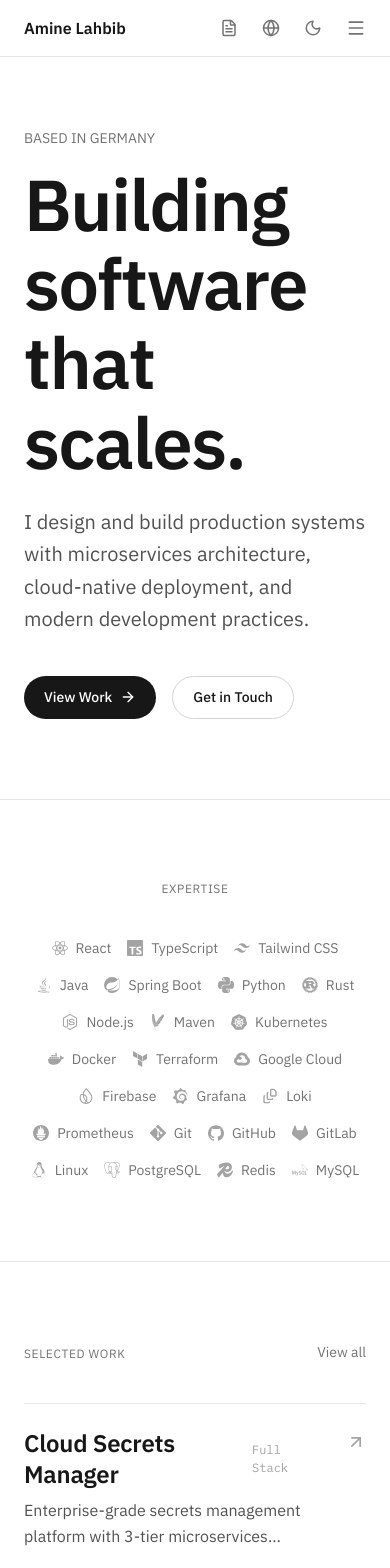
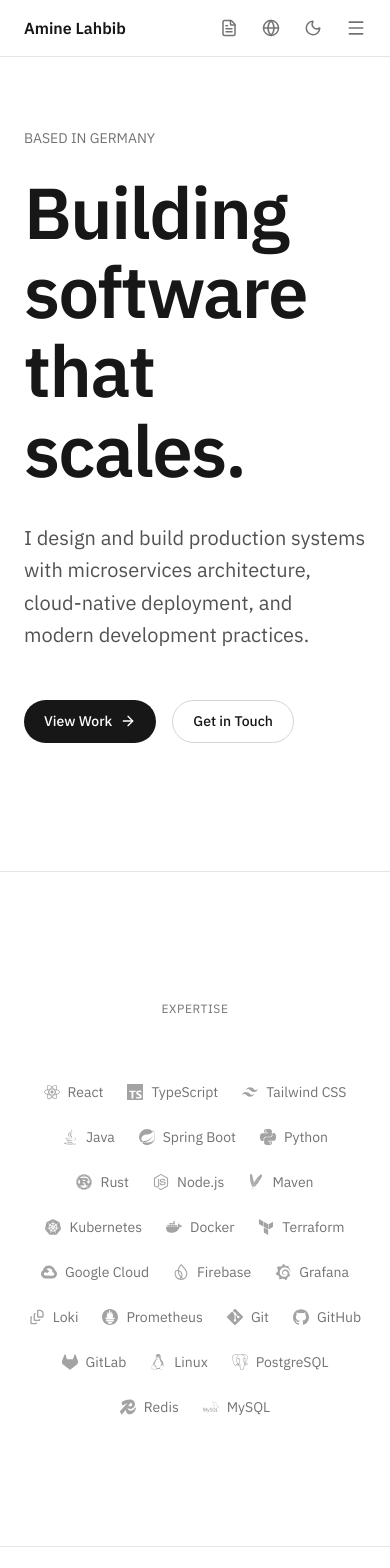
Before and after one commit to aminlahbib/devfolio, a React (Vite) app: page /#/ in a window 390 px wide. Shown: the top 1568 px of the page. Built offline with nearby package versions, Linux system fonts and the light colour scheme.

Commit message:
making Expertise section responsive

```diff
--- a/pages/Home.tsx
+++ b/pages/Home.tsx
@@ -1,4 +1,4 @@
-import React, { useEffect, useState } from 'react';
+import React, { useEffect, useState, useMemo } from 'react';
 import { Link } from 'react-router-dom';
 import { motion } from 'framer-motion';
 import { ArrowRight, ArrowUpRight, FileStack } from 'lucide-react';
@@ -17,12 +17,62 @@ import { useLanguage } from '../contexts/LanguageContext';
 
 const Home: React.FC = () => {
   const [featuredProjects, setFeaturedProjects] = useState<Project[]>([]);
+  const [allProjects, setAllProjects] = useState<Project[]>([]);
   const { t } = useLanguage();
+
+  // Map technology display names to project tag names
+  const getTagForTechnology = (tech: string, projects: Project[]): string | null => {
+    const techLower = tech.toLowerCase();
+
+    // Get all unique tags from projects
+    const allTags = new Set<string>();
+    projects.forEach(p => p.tags.forEach(t => allTags.add(t)));
+
+    // Try exact match first
+    for (const tag of allTags) {
+      if (tag.toLowerCase() === techLower) {
+        return tag;
+      }
+    }
+
+    // Try partial match (e.g., "React" matches "React 18")
+    for (const tag of allTags) {
+      const tagLower = tag.toLowerCase();
+      // Check if tech name is at the start of tag (e.g., "react" matches "react 18")
+      if (tagLower.startsWith(techLower) || tagLower.includes(techLower)) {
+        // Additional check to avoid false matches
+        const words = tagLower.split(/\s+/);
+        if (words[0] === techLower || words.some(w => w === techLower)) {
+          return tag;
+        }
+      }
+    }
+
+    // Special mappings for common variations
+    const mappings: Record<string, string> = {
+      'tailwind css': 'Tailwind CSS',
+      'node.js': 'Node.js',
+      'spring boot': 'Spring Boot',
+      'google cloud': 'GCP',
+      'postgresql': 'PostgreSQL',
+    };
+
+    if (mappings[techLower]) {
+      for (const tag of allTags) {
+        if (tag.toLowerCase().includes(mappings[techLower].toLowerCase())) {
+          return tag;
+        }
+      }
+    }
+
+    return null;
+  };
 
   useEffect(() => {
     const fetchProjects = async () => {
       const response = await projectService.getAll();
       if (response.success && response.data) {
+        setAllProjects(response.data);
         const featured = response.data.filter(p => p.featured).slice(0, 3);
         setFeaturedProjects(featured);
 
@@ -95,22 +145,22 @@ const Home: React.FC = () => {
       />
 
       {/* Hero */}
-      <section className="pt-32 pb-20 px-6">
+      <section className="pt-32 pb-32 px-6">
         <div className="max-w-5xl mx-auto">
         <motion.div
           initial={{ opacity: 0, y: 20 }}
           animate={{ opacity: 1, y: 0 }}
             transition={{ duration: 0.5 }}
           >
-            <p className="text-caption text-neutral-500 dark:text-neutral-400 mb-4">
+            <p className="text-caption text-neutral-500 dark:text-neutral-400 mb-6">
               {t('home.role')}
             </p>
 
-            <h1 className="text-display text-neutral-900 dark:text-white mb-6 max-w-3xl">
+            <h1 className="text-display text-neutral-900 dark:text-white mb-8 max-w-3xl">
               {t('home.title')}
             </h1>
 
-            <p className="text-xl text-neutral-600 dark:text-neutral-400 max-w-2xl mb-10 leading-relaxed">
+            <p className="text-xl text-neutral-600 dark:text-neutral-400 max-w-2xl mb-12 leading-relaxed">
               {t('home.subtitle')}
             </p>
 
@@ -134,7 +184,7 @@ const Home: React.FC = () => {
       </section>
 
       {/* Expertise */}
-      <section className="py-20 px-6 border-t border-neutral-200 dark:border-neutral-800">
+      <section className="py-32 px-6 border-t border-neutral-200 dark:border-neutral-800">
         <div className="max-w-5xl mx-auto">
           <motion.div
             initial={{ opacity: 0 }}
@@ -142,13 +192,25 @@ const Home: React.FC = () => {
             viewport={{ once: true }}
             transition={{ duration: 0.5 }}
           >
-            <h2 className="text-small text-neutral-500 dark:text-neutral-400 uppercase tracking-wider mb-10 text-center">
+            <h2 className="text-small text-neutral-500 dark:text-neutral-400 uppercase tracking-wider mb-16 text-center">
               {t('home.expertise')}
             </h2>
 
-            <div className="flex flex-wrap justify-center gap-4 md:gap-6">
+            <div className="flex flex-wrap justify-center gap-6 md:gap-8">
               {technologies.map((tech, index) => {
                 const TechIcon = technologyIcons[tech];
+                const tagForTech = getTagForTechnology(tech, allProjects);
+                const hasProjects = tagForTech !== null;
+
+                const content = (
+                  <div className={`text-caption text-neutral-500 dark:text-neutral-400 transition-all duration-200 hover:text-neutral-900 dark:hover:text-white hover:translate-x-1 flex items-center gap-2 ${hasProjects ? 'cursor-pointer' : 'cursor-default'}`}>
+                    {TechIcon && (
+                      <TechIcon size={16} className="text-neutral-400 dark:text-neutral-500 transition-colors group-hover:text-neutral-600 dark:group-hover:text-neutral-400 flex-shrink-0" />
+                    )}
+                    <span>{tech}</span>
+                  </div>
+                );
+
                 return (
                   <motion.div
                     key={tech}
@@ -158,12 +220,16 @@ const Home: React.FC = () => {
                     transition={{ duration: 0.4, delay: index * 0.03 }}
                     className="group"
                   >
-                    <div className="text-caption text-neutral-500 dark:text-neutral-400 transition-all duration-200 hover:text-neutral-900 dark:hover:text-white hover:translate-x-1 cursor-default flex items-center gap-2">
-                      {TechIcon && (
-                        <TechIcon size={16} className="text-neutral-400 dark:text-neutral-500 transition-colors group-hover:text-neutral-600 dark:group-hover:text-neutral-400 flex-shrink-0" />
-                      )}
-                      <span>{tech}</span>
-                    </div>
+                    {hasProjects ? (
+                      <Link
+                        to={`/projects?tag=${encodeURIComponent(tagForTech)}`}
+                        className="block"
+                      >
+                        {content}
+                      </Link>
+                    ) : (
+                      content
+                    )}
                   </motion.div>
                 );
               })}
@@ -173,9 +239,9 @@ const Home: React.FC = () => {
       </section>
 
       {/* Selected Work */}
-      <section className="py-20 px-6 border-t border-neutral-200 dark:border-neutral-800">
+      <section className="py-32 px-6 border-t border-neutral-200 dark:border-neutral-800">
         <div className="max-w-5xl mx-auto">
-          <div className="flex items-end justify-between mb-10">
+          <div className="flex items-end justify-between mb-16">
             <h2 className="text-small text-neutral-500 dark:text-neutral-400 uppercase tracking-wider">
               {t('home.selectedWork')}
             </h2>
@@ -204,7 +270,7 @@ const Home: React.FC = () => {
       </section>
 
       {/* CTA */}
-      <section className="py-20 px-6 border-t border-neutral-200 dark:border-neutral-800">
+      <section className="py-32 px-6 border-t border-neutral-200 dark:border-neutral-800">
         <div className="max-w-5xl mx-auto">
           <motion.div
             initial={{ opacity: 0 }}
--- a/pages/ProjectDetail.tsx
+++ b/pages/ProjectDetail.tsx
@@ -433,44 +433,6 @@ const ProjectDetail: React.FC = () => {
                 </div>
               </div>
 
-              {/* Quick Links */}
-              <div>
-                <h2 className="text-xs font-medium text-neutral-500 dark:text-neutral-400 uppercase tracking-wider mb-5">
-                  {t('projectDetail.links')}
-                </h2>
-                <div className="space-y-2">
-                  {project.repoUrl && (
-                    <a
-                      href={project.repoUrl}
-                      target="_blank"
-                      rel="noopener noreferrer"
-                      className="flex items-center gap-2 text-sm text-neutral-600 dark:text-neutral-400 hover:text-neutral-900 dark:hover:text-white transition-colors"
-                    >
-                      <Github size={16} />
-                      {t('projectDetail.githubRepository')}
-                    </a>
-                  )}
-                  {project.demoUrl && (
-                    <a
-                      href={project.demoUrl}
-                      target="_blank"
-                      rel="noopener noreferrer"
-                      className="flex items-center gap-2 text-sm text-neutral-600 dark:text-neutral-400 hover:text-neutral-900 dark:hover:text-white transition-colors"
-                    >
-                      <ExternalLink size={16} />
-                      {t('projectDetail.liveDemo')}
-                    </a>
-                  )}
-                  <Link
-                    to="/contact"
-                    state={{ subject: `Demo Request: ${project.title}` }}
-                    className="flex items-center gap-2 text-sm text-blue-600 dark:text-blue-400 hover:text-blue-700 dark:hover:text-blue-300 transition-colors"
-                  >
-                    <Mail size={16} />
-                    {t('projectDetail.requestDemo')}
-                  </Link>
-                </div>
-              </div>
             </motion.aside>
           </div>
         </div>
```
Also changed, not shown: pages/Projects.tsx (+62 -7 lines).
